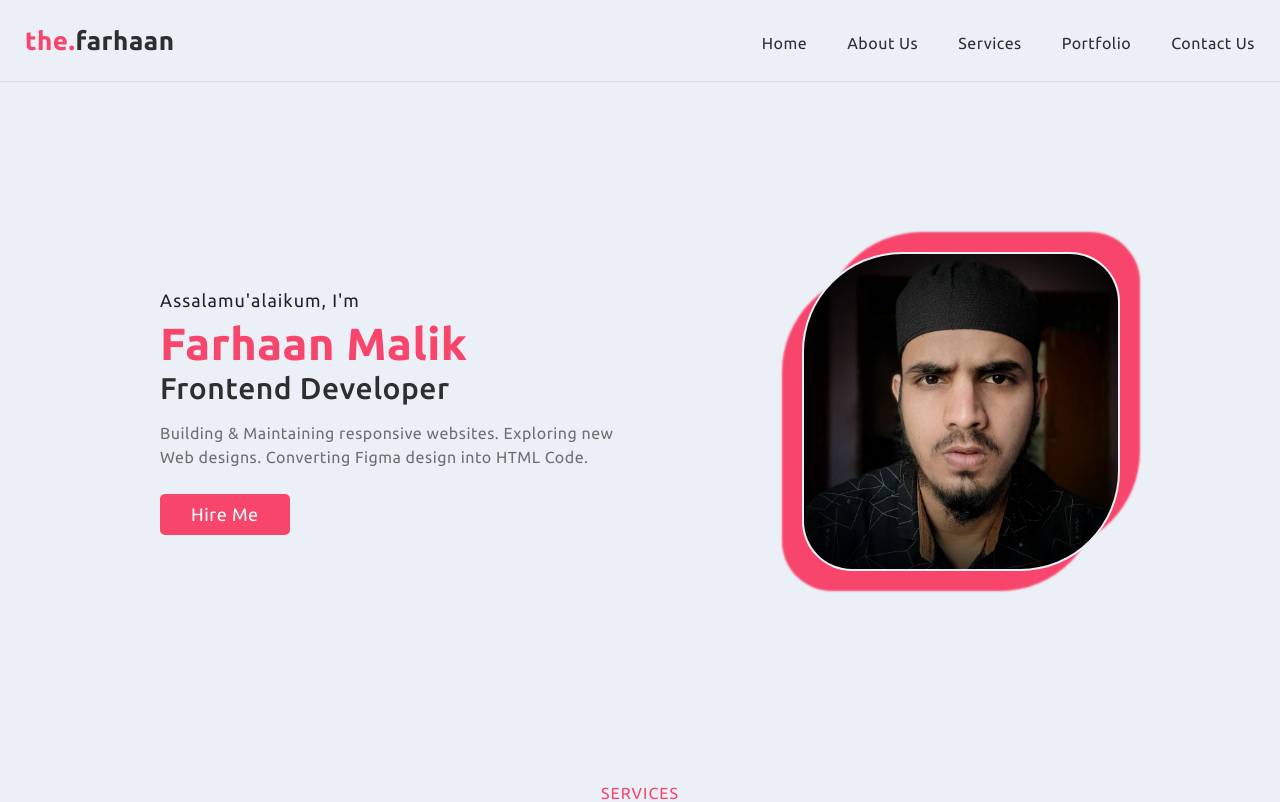
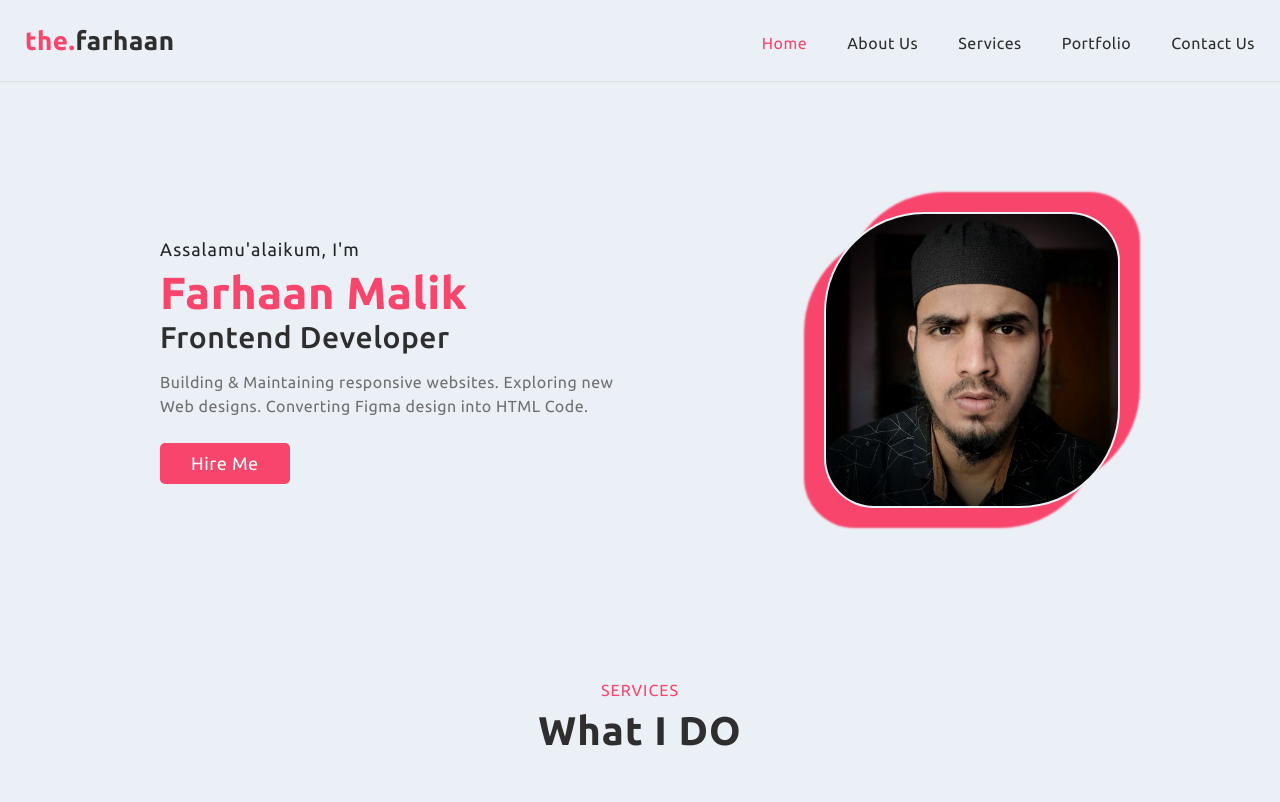
Before and after one commit to farhaanmalik/react-dev-portfolio, a React (Create React App) app: page / in a window 1280 px wide. Shown: the top 802 px of the page. Built offline with nearby package versions, Linux system fonts and the light colour scheme; the HTML template or start-up script is replaced by a standard one.

Commit message:
Add files via upload

```diff
--- a/src/index.css
+++ b/src/index.css
@@ -67,7 +67,9 @@ header {
     color: var(--main-text-color);
     transition: color .3s;
 }
-
+.navbar-link.active{
+    color: var(--primary-color);
+}
 .navbar-link:hover {
     color: var(--primary-color);
 }
@@ -106,7 +108,7 @@ hr {
 .container {
     max-width: 110rem;
     margin: 0rem auto;
-    padding: 8rem 2rem;
+    padding: 6rem 2rem;
 }
 .section-hero-data {
     display: flex;
@@ -141,7 +143,7 @@ hr {
 .grid {
     display: grid;
     gap: 5rem;
-    padding: 8rem 5rem;
+    padding: 6rem 5rem;
 }
 
 .grid-two-column {
@@ -158,7 +160,7 @@ picture {
     text-align: right;
 }
 picture img {
-    width: 70%;
+    width: 65%;
     padding: 2px;
     border-radius: 10rem 5rem;
     box-shadow: 2rem -2rem 2px var(--primary-color),
```
